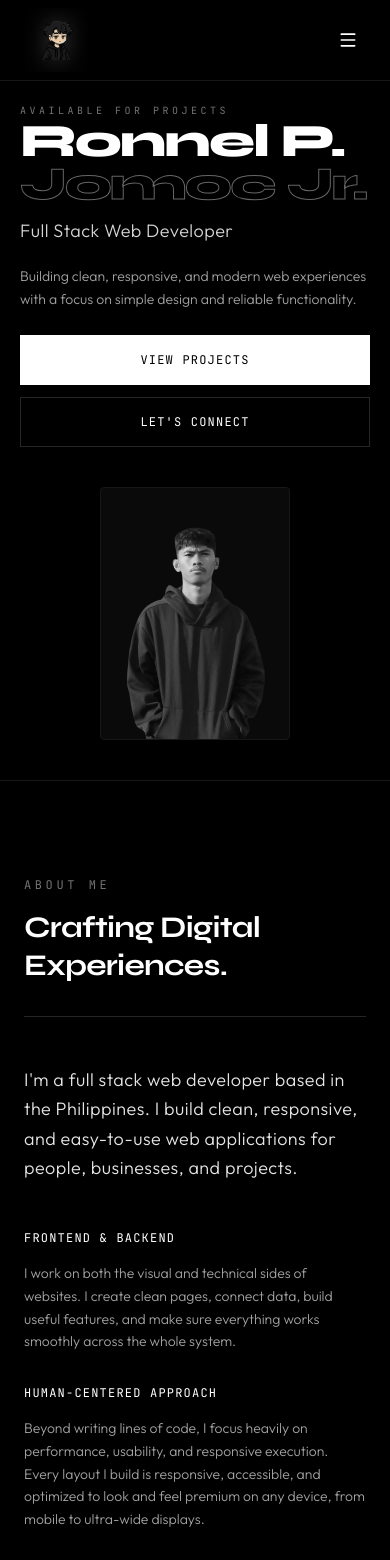
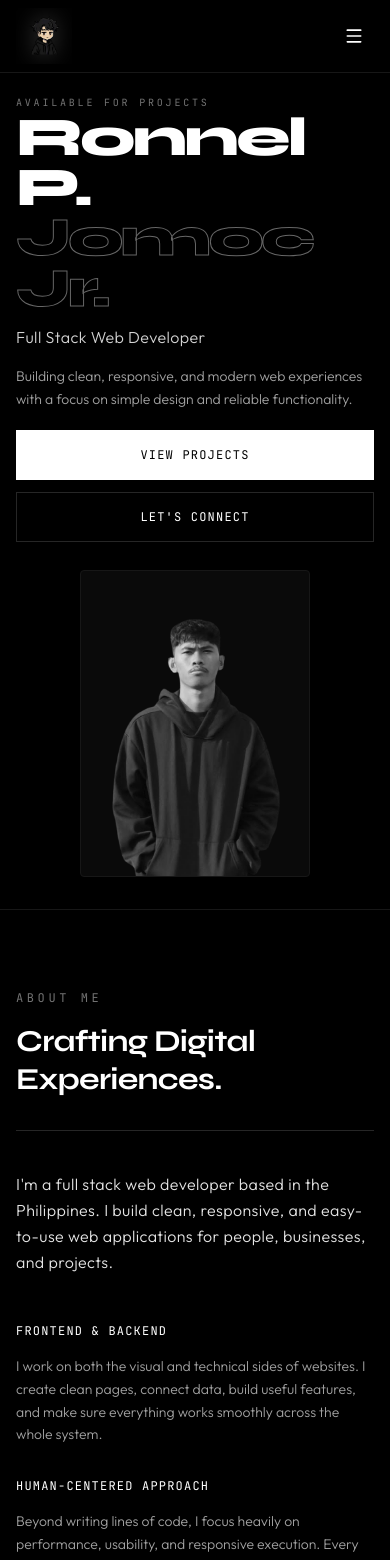
Before and after one commit to Zestojomoc/PORTFOLIO, a Next.js app: page / in a window 390 px wide. Shown: the top 1560 px of the page. Built offline with nearby package versions, Linux system fonts and the light colour scheme.

Commit message:
ako commit

```diff
--- a/src/components/Header.tsx
+++ b/src/components/Header.tsx
@@ -19,19 +19,19 @@ export default function Header() {
   return (
     <>
       <header className="fixed top-0 left-0 w-full z-40 border-b border-neutral-900 bg-black/60 backdrop-blur-md">
-        <div className="max-w-7xl 2xl:max-w-[1400px] mx-auto px-6 md:px-12 h-20 flex items-center justify-between">
+        <div className="mx-auto flex h-18 max-w-7xl 2xl:max-w-[1400px] items-center justify-between px-4 sm:h-20 sm:px-6 md:px-12">
           {/* Logo */}
           <a
             href="#"
             aria-label="Go to top"
-            className="inline-flex h-16 w-16 shrink-0 items-center justify-center overflow-hidden hover-target"
+            className="inline-flex h-14 w-14 shrink-0 items-center justify-center overflow-hidden sm:h-16 sm:w-16 hover-target"
           >
             <Image
               src="/icon-logo.png"
               alt="Ronnel P. Jomoc Jr. icon"
               width={64}
               height={64}
-              className="h-12 w-12 md:h-full md:w-full scale-110 object-contain object-[center_22%] drop-shadow-[0_0_10px_rgba(255,255,255,0.18)]"
+              className="h-11 w-11 scale-110 object-contain object-[center_22%] drop-shadow-[0_0_10px_rgba(255,255,255,0.18)] sm:h-full sm:w-full"
               unoptimized
               preload
             />
@@ -53,7 +53,7 @@ export default function Header() {
           {/* Mobile Menu Button */}
           <button
             onClick={() => setIsOpen(!isOpen)}
-            className="md:hidden text-white hover-target p-2 focus:outline-none"
+            className="p-2.5 text-white focus:outline-none md:hidden hover-target"
             aria-label="Toggle menu"
           >
             {isOpen ? <X size={20} /> : <Menu size={20} />}
@@ -69,7 +69,7 @@ export default function Header() {
             animate={{ opacity: 1, y: 0 }}
             exit={{ opacity: 0, y: -20 }}
             transition={{ duration: 0.3, ease: "easeInOut" }}
-            className="fixed inset-0 z-30 bg-black/95 backdrop-blur-md pt-24 px-6 flex flex-col justify-start space-y-8 md:hidden overflow-y-auto"
+            className="fixed inset-0 z-30 flex flex-col justify-start space-y-6 overflow-y-auto bg-black/95 px-4 pt-22 pb-8 backdrop-blur-md sm:space-y-8 sm:px-6 sm:pt-24 md:hidden"
           >
             <nav className="flex flex-col space-y-6">
               {navLinks.map((link, idx) => (
@@ -82,7 +82,7 @@ export default function Header() {
                   <a
                     href={link.href}
                     onClick={() => setIsOpen(false)}
-                    className="font-display text-3xl font-bold uppercase tracking-wider text-neutral-400 hover:text-white transition-colors duration-300 block"
+                    className="block font-display text-[clamp(1.9rem,9vw,2.5rem)] font-bold uppercase tracking-[0.08em] text-neutral-400 transition-colors duration-300 hover:text-white"
                   >
                     {link.name}
                   </a>
@@ -91,7 +91,7 @@ export default function Header() {
             </nav>
             <div className="pt-8 border-t border-neutral-900 flex flex-col space-y-2">
               <span className="text-xs uppercase tracking-widest text-neutral-600 font-mono">Available for projects</span>
-              <a href="mailto:jayjayjomoc@gmail.com" className="text-sm font-mono text-neutral-400">
+              <a href="mailto:jayjayjomoc@gmail.com" className="break-all text-sm font-mono text-neutral-400">
                 jayjayjomoc@gmail.com
               </a>
             </div>
--- a/src/sections/Hero.tsx
+++ b/src/sections/Hero.tsx
@@ -34,7 +34,7 @@ export default function Hero() {
   };
 
   return (
-    <section className="relative min-h-[auto] md:min-h-screen w-full flex items-center justify-center pt-24 pb-10 md:pt-24 md:pb-16 overflow-hidden bg-black">
+    <section className="relative flex min-h-[auto] w-full items-center justify-center overflow-hidden bg-black pt-22 pb-8 sm:pt-24 sm:pb-10 md:min-h-screen md:pt-24 md:pb-16">
       {/* Background Grid Lines aligned with content max-width */}
       <div className="absolute inset-0 z-0 pointer-events-none hidden md:block opacity-20 max-w-7xl 2xl:max-w-[1400px] mx-auto px-6 md:px-12">
         <div className="relative w-full h-full">
@@ -44,24 +44,24 @@ export default function Hero() {
         </div>
       </div>
 
-      <div className="max-w-7xl 2xl:max-w-[1400px] w-full mx-auto px-5 sm:px-6 md:px-12 grid grid-cols-1 lg:grid-cols-12 gap-8 md:gap-12 items-center z-10 relative">
+      <div className="relative z-10 mx-auto grid w-full max-w-7xl grid-cols-1 items-center gap-6 px-4 sm:gap-8 sm:px-6 md:gap-12 md:px-12 lg:grid-cols-12 2xl:max-w-[1400px]">
         {/* Info Column */}
         <motion.div
           variants={containerVariants}
           initial="hidden"
           animate="visible"
-          className="lg:col-span-8 flex flex-col justify-center space-y-5 md:space-y-8 text-left order-1 lg:order-1"
+          className="order-1 flex flex-col justify-center space-y-4 text-left sm:space-y-5 md:space-y-8 lg:order-1 lg:col-span-8"
         >
           <div className="space-y-3 md:space-y-4">
             <motion.span
               variants={itemVariants}
-              className="text-[10px] sm:text-xs uppercase tracking-[0.35em] text-neutral-500 font-mono"
+              className="text-[10px] uppercase tracking-[0.28em] text-neutral-500 sm:text-xs sm:tracking-[0.35em] font-mono"
             >
               Available for projects
             </motion.span>
             <motion.h1
               variants={itemVariants}
-              className="text-[2.9rem] sm:text-6xl md:text-7xl xl:text-[5.5rem] font-display font-extrabold tracking-[-0.04em] md:tracking-tighter leading-[0.92] text-white"
+              className="font-display text-[clamp(2.35rem,14vw,4rem)] font-extrabold leading-[0.92] tracking-[-0.05em] text-white sm:text-6xl md:text-7xl md:tracking-tighter xl:text-[5.5rem]"
             >
               <span className="block">Ronnel P.</span>
               <span className="block text-stroke-white text-stroke-white-hover transition-colors duration-500">
@@ -70,7 +70,7 @@ export default function Hero() {
             </motion.h1>
             <motion.h2
               variants={itemVariants}
-              className="text-lg sm:text-lg md:text-2xl font-sans font-light tracking-wide text-neutral-300"
+              className="text-base font-sans font-light tracking-wide text-neutral-300 sm:text-lg md:text-2xl"
             >
               Full Stack Web Developer
             </motion.h2>
@@ -78,7 +78,7 @@ export default function Hero() {
 
           <motion.p
             variants={itemVariants}
-            className="text-sm md:text-base text-neutral-400 max-w-xl font-light leading-relaxed"
+            className="max-w-xl text-sm font-light leading-relaxed text-neutral-400 sm:text-base md:text-base"
           >
             Building clean, responsive, and modern web experiences with a focus on simple design and reliable functionality.
           </motion.p>
@@ -98,12 +98,12 @@ export default function Hero() {
           variants={imageVariants}
           initial="hidden"
           animate="visible"
-          className="lg:col-span-4 flex justify-center lg:justify-end order-2 lg:order-2 pt-2 md:pt-0"
+          className="order-2 flex justify-center pt-1 sm:pt-2 md:pt-0 lg:order-2 lg:col-span-4 lg:justify-end"
         >
           {/* Wrapper to align image and its background offset border */}
-          <div className="relative w-full max-w-[190px] sm:max-w-[340px] md:max-w-[380px] aspect-[3/4]">
+          <div className="relative aspect-[3/4] w-full max-w-[min(72vw,230px)] sm:max-w-[340px] md:max-w-[380px]">
             {/* Overlapping Background Container */}
-            <div className="absolute inset-0 border border-neutral-900 translate-x-4 translate-y-4 z-0 pointer-events-none rounded-sm hidden sm:block" />
+            <div className="absolute inset-0 z-0 hidden translate-x-3 translate-y-3 rounded-sm border border-neutral-900 pointer-events-none sm:block sm:translate-x-4 sm:translate-y-4" />
 
             {/* Main Image Container */}
             <div className="relative w-full h-full bg-neutral-950 border border-neutral-900 overflow-hidden group rounded-sm z-10">
--- a/src/sections/Skills.tsx
+++ b/src/sections/Skills.tsx
@@ -34,13 +34,13 @@ export default function Skills() {
   };
 
   return (
-    <section className="relative w-full py-20 bg-black border-t border-neutral-900 overflow-hidden">
+    <section className="relative w-full overflow-hidden border-t border-neutral-900 bg-black py-20">
       {/* Decorative Index Label */}
       <div className="absolute right-6 top-10 md:right-12 text-xs font-mono text-neutral-800 tracking-[0.4em] select-none hidden sm:block">
         04 / COMPETENCIES
       </div>
 
-      <div className="max-w-7xl 2xl:max-w-[1400px] w-full mx-auto px-6 md:px-12 relative">
+      <div className="relative mx-auto w-full max-w-7xl px-4 sm:px-6 md:px-12 2xl:max-w-[1400px]">
         <div className="grid grid-cols-1 lg:grid-cols-12 gap-8 items-start">
           {/* Left Title Grid */}
           <div className="lg:col-span-4">
@@ -59,14 +59,14 @@ export default function Skills() {
               initial="hidden"
               whileInView="visible"
               viewport={revealViewport}
-              className="flex flex-wrap gap-3"
+              className="grid grid-cols-1 gap-3 sm:flex sm:flex-wrap"
             >
               {skills.map((skill) => (
                 <motion.div
                   key={skill}
                   variants={tagVariants}
                   whileHover={{ y: -3 }}
-                  className="px-4 sm:px-6 py-3 sm:py-4 border border-neutral-800 bg-neutral-950/40 text-neutral-300 text-[10px] sm:text-sm font-mono tracking-[0.18em] sm:tracking-wider hover:border-white hover:text-white hover:bg-neutral-950 transition-colors duration-300 rounded-sm hover-target"
+                  className="rounded-sm border border-neutral-800 bg-neutral-950/40 px-4 py-3 text-center text-[10px] font-mono leading-relaxed tracking-[0.14em] text-neutral-300 transition-colors duration-300 hover:border-white hover:bg-neutral-950 hover:text-white sm:w-auto sm:px-6 sm:py-4 sm:text-sm sm:tracking-wider hover-target"
                 >
                   {skill}
                 </motion.div>
--- a/src/sections/WhoAmI.tsx
+++ b/src/sections/WhoAmI.tsx
@@ -23,13 +23,13 @@ export default function WhoAmI() {
   };
 
   return (
-    <section id="who" className="relative w-full py-24 md:py-32 bg-black border-t border-neutral-900 overflow-hidden">
+    <section id="who" className="relative w-full overflow-hidden border-t border-neutral-900 bg-black py-20 sm:py-24 md:py-32">
       {/* Decorative Index Label */}
       <div className="absolute right-6 top-10 md:right-12 text-xs font-mono text-neutral-800 tracking-[0.4em] select-none hidden sm:block">
         01 / IDENTITY
       </div>
 
-      <div className="max-w-7xl 2xl:max-w-[1400px] w-full mx-auto px-6 md:px-12 grid grid-cols-1 lg:grid-cols-12 gap-12 lg:gap-24 relative">
+      <div className="relative mx-auto grid w-full max-w-7xl grid-cols-1 gap-10 px-4 sm:gap-12 sm:px-6 md:px-12 lg:grid-cols-12 lg:gap-24 2xl:max-w-[1400px]">
         {/* Left Column: Heading */}
         <div className="lg:col-span-4 flex flex-col justify-start">
           <motion.h2
@@ -46,7 +46,7 @@ export default function WhoAmI() {
             whileInView="visible"
             viewport={revealViewport}
             variants={textVariants}
-            className="text-3xl sm:text-5xl font-display font-bold tracking-tight text-white leading-tight"
+            className="text-[1.9rem] font-display font-bold leading-tight tracking-tight text-white sm:text-5xl"
           >
             Crafting Digital
             <br />
@@ -69,7 +69,7 @@ export default function WhoAmI() {
             whileInView="visible"
             viewport={revealViewport}
             variants={textVariants}
-            className="text-lg sm:text-2xl md:text-3xl font-sans font-light leading-relaxed text-neutral-200 tracking-wide"
+            className="text-base font-sans font-light leading-relaxed tracking-wide text-neutral-200 sm:text-2xl md:text-3xl"
           >
             I&apos;m a full stack web developer based in the Philippines. I build clean, responsive, and easy-to-use web applications for people, businesses, and projects.
           </motion.p>
```
Also changed, not shown: src/components/Footer.tsx (+10 -11 lines), src/sections/Connect.tsx (+8 -8 lines), src/sections/Projects.tsx (+6 -6 lines), src/sections/Services.tsx (+6 -6 lines), src/sections/TechStack.tsx (+5 -5 lines).
